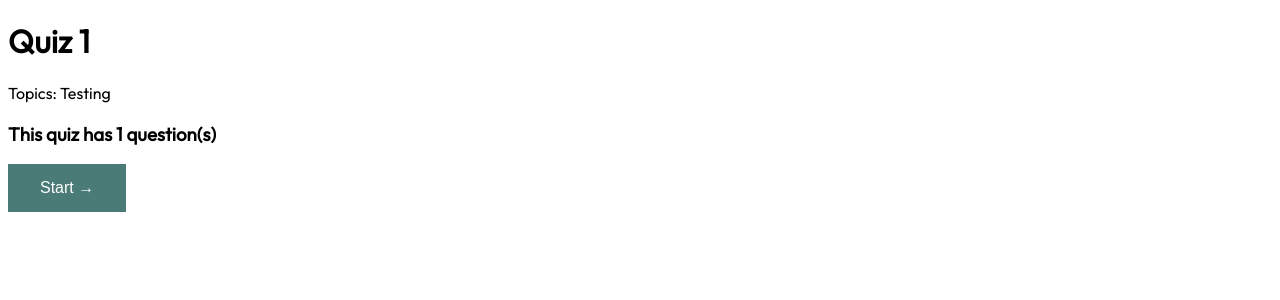
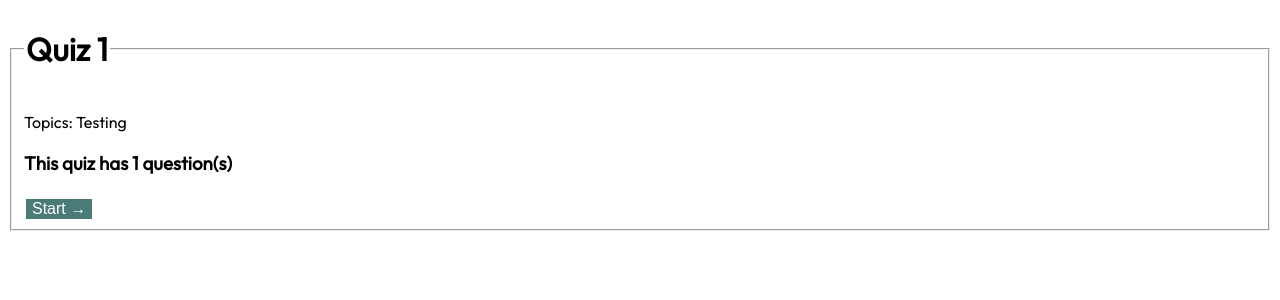
Before and after one commit to d-p2710/ECM2423_CtrlFreaks, a Django app: page /quiz/1/start in a window 1280 px wide. Shown: the top 300 px of the page. Run offline with Django 5.2, Linux system fonts and the light colour scheme; data comes from the database, SQL or seed files in the repository; both versions use the stored data as it was after the commit.

Commit message:
Changed format of quiz start page

```diff
--- a/quiz/static/quiz/start.css
+++ b/quiz/static/quiz/start.css
@@ -3,10 +3,12 @@ body {
 }
 
 .button {
+    margin-top: 5px;
+    margin-left: 2px;
+    cursor: pointer;
     background-color: #4b7b76;
     border: none;
     color: white;
-    padding: 15px 32px;
     text-align: center;
     text-decoration: none;
     display: inline-block;
--- a/quiz/templates/quiz/start.html
+++ b/quiz/templates/quiz/start.html
@@ -7,7 +7,8 @@
     <link rel="stylesheet" href="https://fonts.googleapis.com/css?family=Outfit">
   </head>
   <body>
-    <h1>{{ quiz.title }}</h1>
+    <fieldset>
+      <legend><h1 class="title">{{ quiz.title }}</h1></legend>
       <!-- COULD HAVE topic tags system with assigned colours -->
       {% if quiz.topics %}
         <p>Topics: {{ quiz.topics }}</p>
@@ -15,5 +16,6 @@
       <h3>This quiz has {{ quiz.question_set.count }} question(s)</h3>
       <!-- Button redirects to first question in the quiz -->
       <button class="button" onclick="window.location.href='{% url 'quiz:question' quiz.id 1 %}';">Start &rarr;</button>
+    </fieldset>
   </body>
 </html>
```
Also changed, not shown: quiz/static/quiz/question.css (+14 -0 lines), db.sqlite3. Lines whose indentation alone changed are shown as unchanged.
